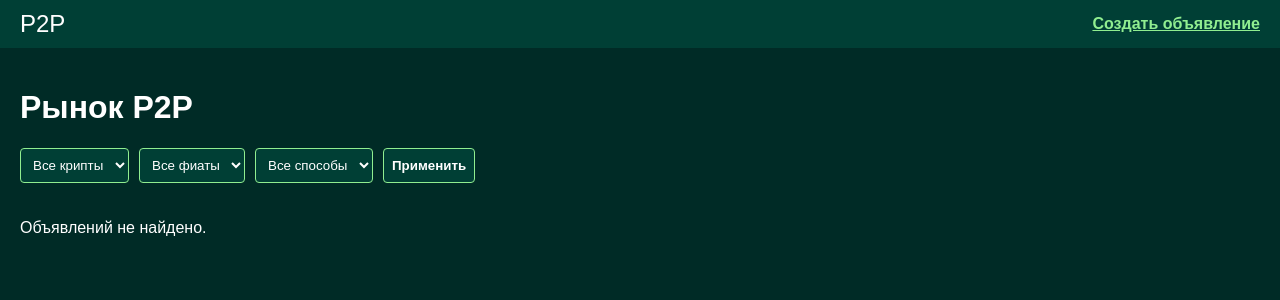
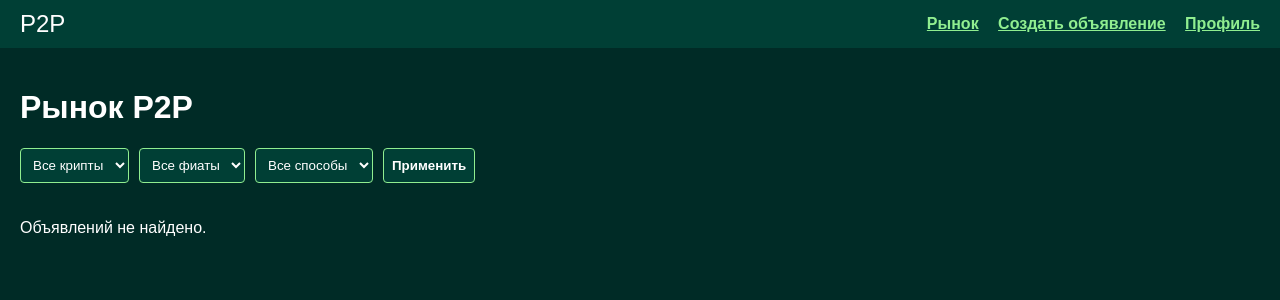
Before and after one commit to Yupara/P2pppppppppp, a FastAPI app: page /market in a window 1280 px wide. Shown: the top 300 px of the page. Run offline with FastAPI, Linux system fonts and the light colour scheme; data that the repository does not hold is empty.

Commit message:
Update base.html

```diff
--- a/templates/base.html
+++ b/templates/base.html
@@ -9,8 +9,10 @@
   <header>
     <div class="logo" onclick="location.href='/market'">P2P</div>
     <nav>
-      <a href="/create_ad">Создать объявление</a>
-    </nav>
+  <a href="/market">Рынок</a>
+  <a href="/create_ad">Создать объявление</a>
+  <a href="/profile">Профиль</a>
+</nav>
   </header>
   <main>
     {% block content %}{% endblock %}
```
